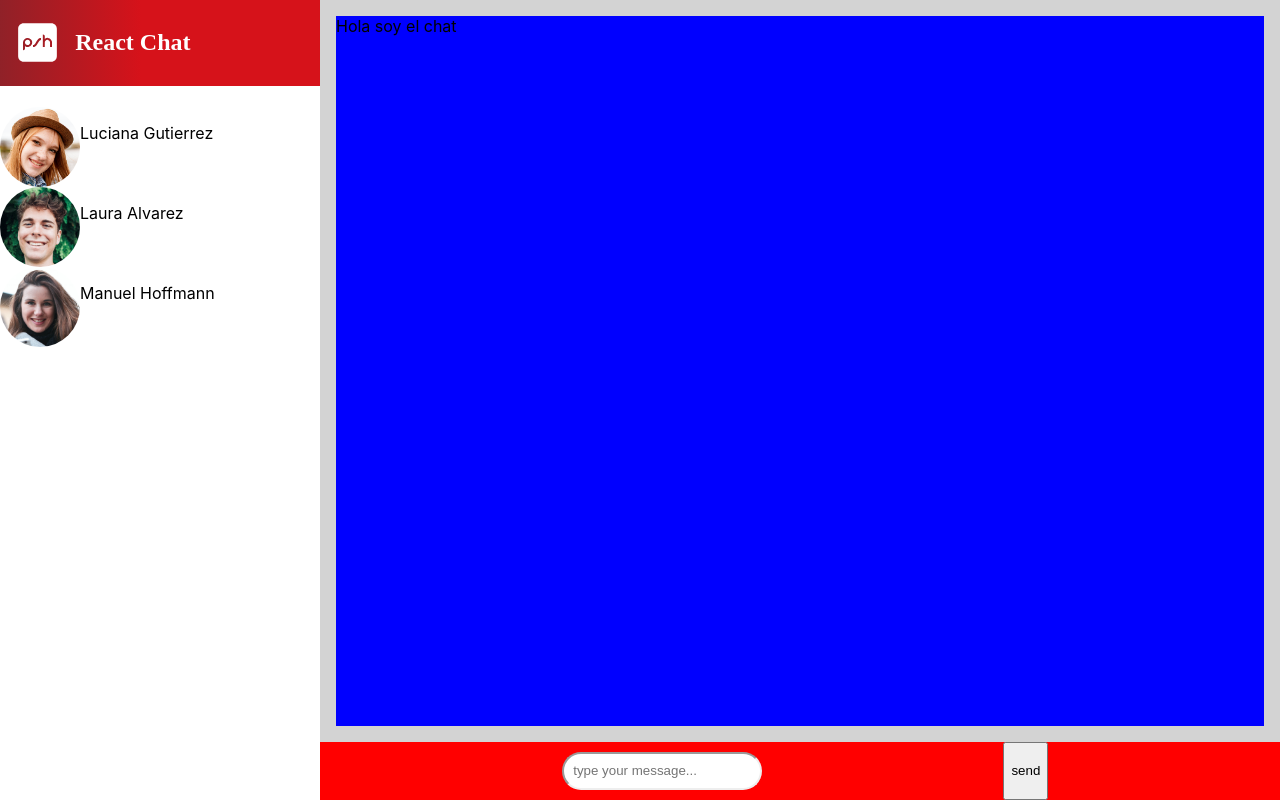
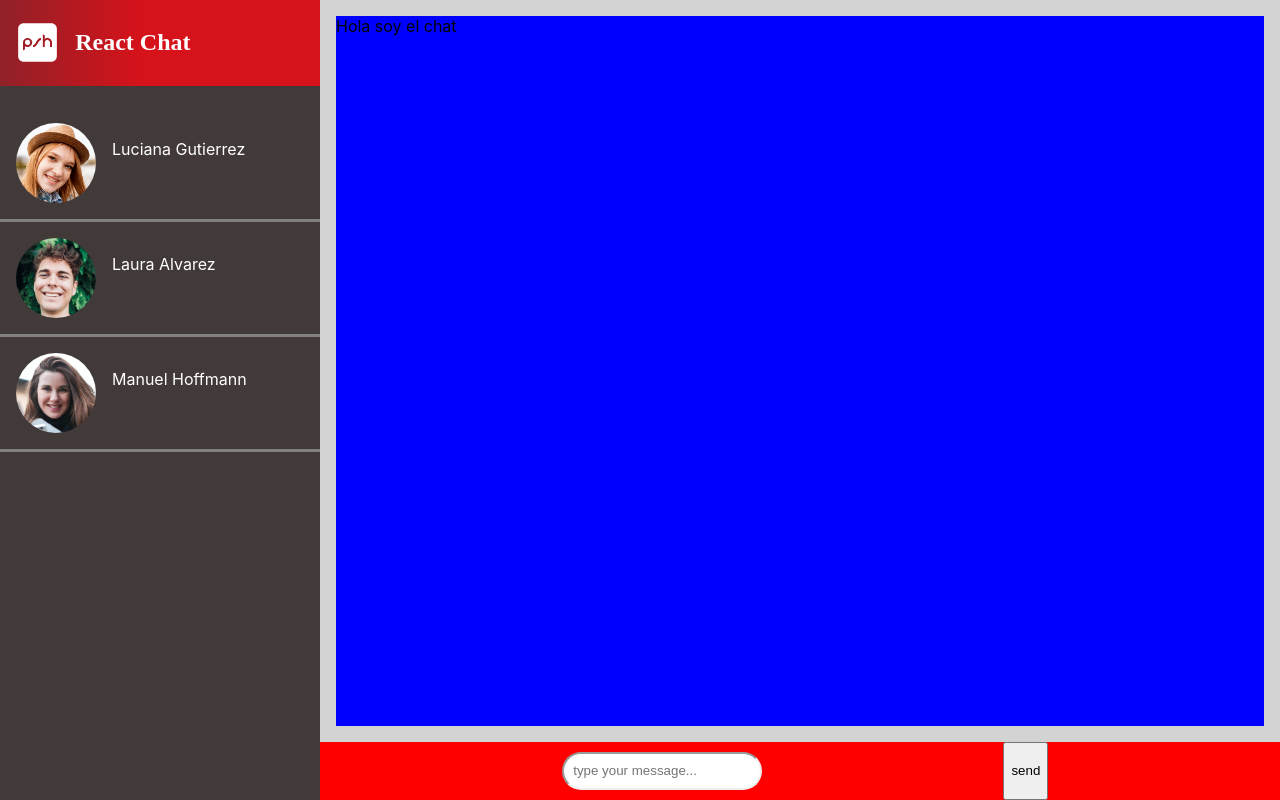
Before and after one commit to joaquinbian/challenge-psh, a React (Create React App) app: page / in a window 1280 px wide. Built offline with nearby package versions, Linux system fonts and the light colour scheme.

Commit message:
some styles to chat

```diff
--- a/src/components/chats/chats.scss
+++ b/src/components/chats/chats.scss
@@ -4,4 +4,5 @@
   // align-self: flex-end;
   display: flex;
   flex-direction: column;
+  background-color: #423a39;
 }
--- a/src/components/contacts/contacts.scss
+++ b/src/components/contacts/contacts.scss
@@ -1,11 +1,17 @@
 .chatContainer {
   display: flex;
   flex-direction: row;
+  padding: 1em;
+  border-bottom: 3px gray solid;
   img {
     width: 5em;
     height: 5em;
     border-radius: 50%;
   }
+  p {
+    color: white;
+    margin-left: 1em;
+  }
   &:hover {
     background-color: red;
   }
```
